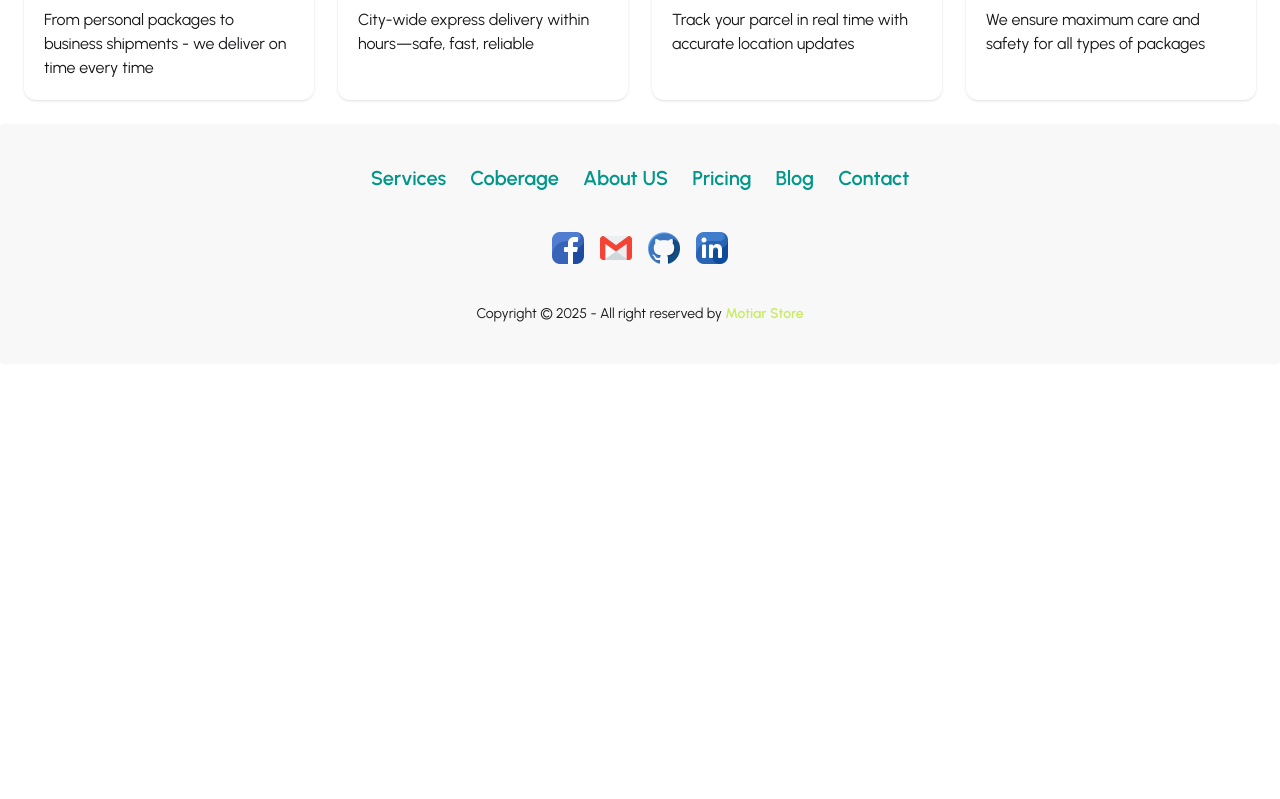
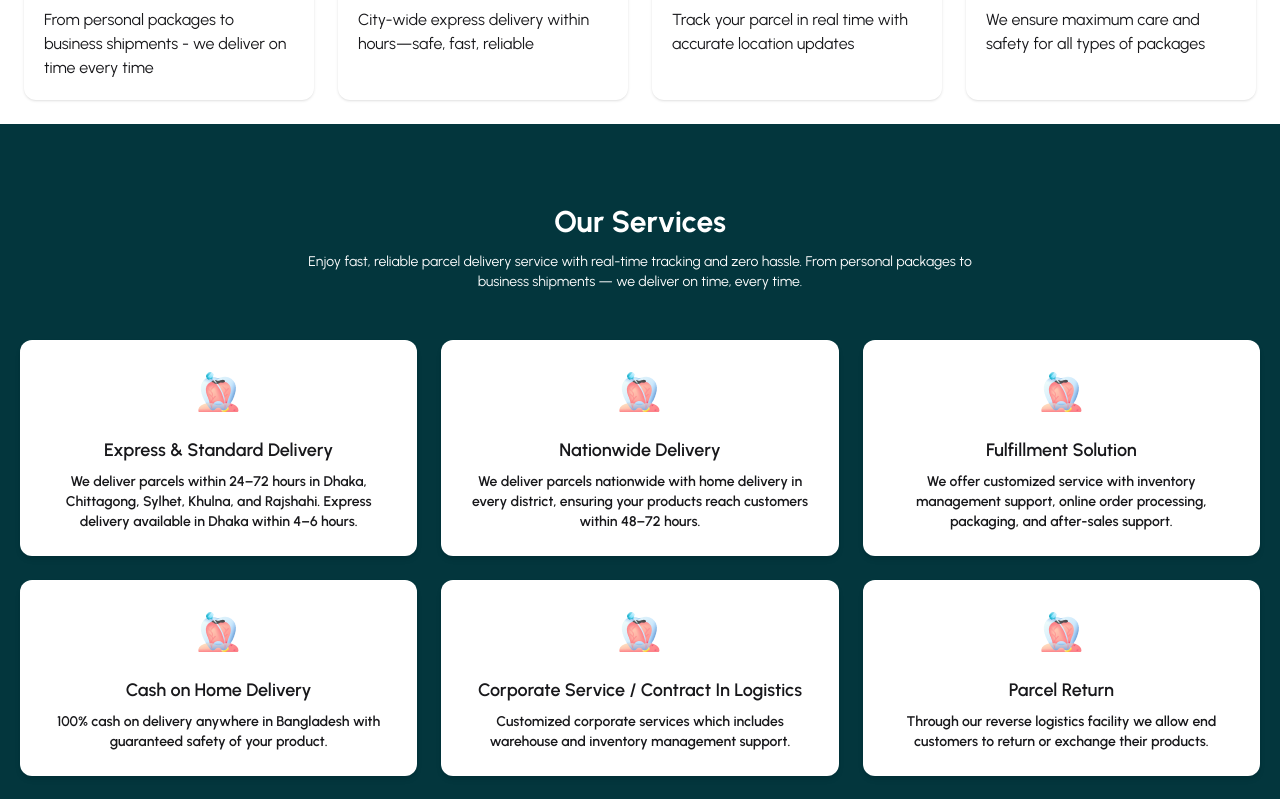
Before and after one commit to mehedihasanshohan/motiar-store-client, a React (Vite) app: page / in a window 1280 px wide. Shown: the part 941-1740 px from the top of the page. Before the commit the page ends 1305 px from the top, so only its background shows below. Built offline with nearby package versions, Linux system fonts and the light colour scheme.

Commit message:
added our services section

```diff
--- a/src/pages/home/Home/Home.jsx
+++ b/src/pages/home/Home/Home.jsx
@@ -1,12 +1,14 @@
 import React from 'react'
 import Banner from '../Banner/Banner'
 import Works from '../Works/Works'
+import OurServices from '../OurServices/OurServices'
 
 const Home = () => {
   return (
     <div>
       <Banner></Banner>
       <Works></Works>
+      <OurServices></OurServices>
     </div>
   )
 }
--- /dev/null
+++ b/src/pages/home/OurServices/OurServices.jsx
@@ -0,0 +1,69 @@
+import React from "react";
+import logo from '/assets/service.png'
+
+const services = [
+  {
+    title: "Express & Standard Delivery",
+    desc: "We deliver parcels within 24–72 hours in Dhaka, Chittagong, Sylhet, Khulna, and Rajshahi. Express delivery available in Dhaka within 4–6 hours.",
+    bg: "bg-white",
+  },
+  {
+    title: "Nationwide Delivery",
+    desc: "We deliver parcels nationwide with home delivery in every district, ensuring your products reach customers within 48–72 hours.",
+    bg: "bg-lime-200",
+  },
+  {
+    title: "Fulfillment Solution",
+    desc: "We offer customized service with inventory management support, online order processing, packaging, and after-sales support.",
+    bg: "bg-white",
+  },
+  {
+    title: "Cash on Home Delivery",
+    desc: "100% cash on delivery anywhere in Bangladesh with guaranteed safety of your product.",
+    bg: "bg-white",
+  },
+  {
+    title: "Corporate Service / Contract In Logistics",
+    desc: "Customized corporate services which includes warehouse and inventory management support.",
+    bg: "bg-white",
+  },
+  {
+    title: "Parcel Return",
+    desc: "Through our reverse logistics facility we allow end customers to return or exchange their products.",
+    bg: "bg-white",
+  },
+];
+
+const OurServices = () => {
+  return (
+    <div className="w-full bg-[#03363D] py-20">
+      <div className="max-w-7xl mx-auto px-5 text-center">
+        <h2 className="text-white text-3xl font-bold">Our Services</h2>
+        <p className="text-white mt-3 max-w-2xl mx-auto text-sm">
+          Enjoy fast, reliable parcel delivery service with real-time tracking
+          and zero hassle. From personal packages to business shipments — we
+          deliver on time, every time.
+        </p>
+
+        <div className="grid grid-cols-1 sm:grid-cols-2 lg:grid-cols-3 gap-6 mt-12 rounded-xl">
+          {services.map((item, index) => (
+            <div
+              key={index}
+              className='bg-white hover:bg-primary cursor-pointer rounded-xl shadow-md p-6 transition hover:shadow-lg}'
+            >
+              <div className="w-14 h-14 mx-auto flex items-center justify-center rounded-full">
+                <img src={logo} alt="" />
+              </div>
+
+              <h3 className="mt-4 text-lg font-semibold">{item.title}</h3>
+
+              <p className=" text-sm font-semibold mt-2">{item.desc}</p>
+            </div>
+          ))}
+        </div>
+      </div>
+    </div>
+  );
+};
+
+export default OurServices;
```
